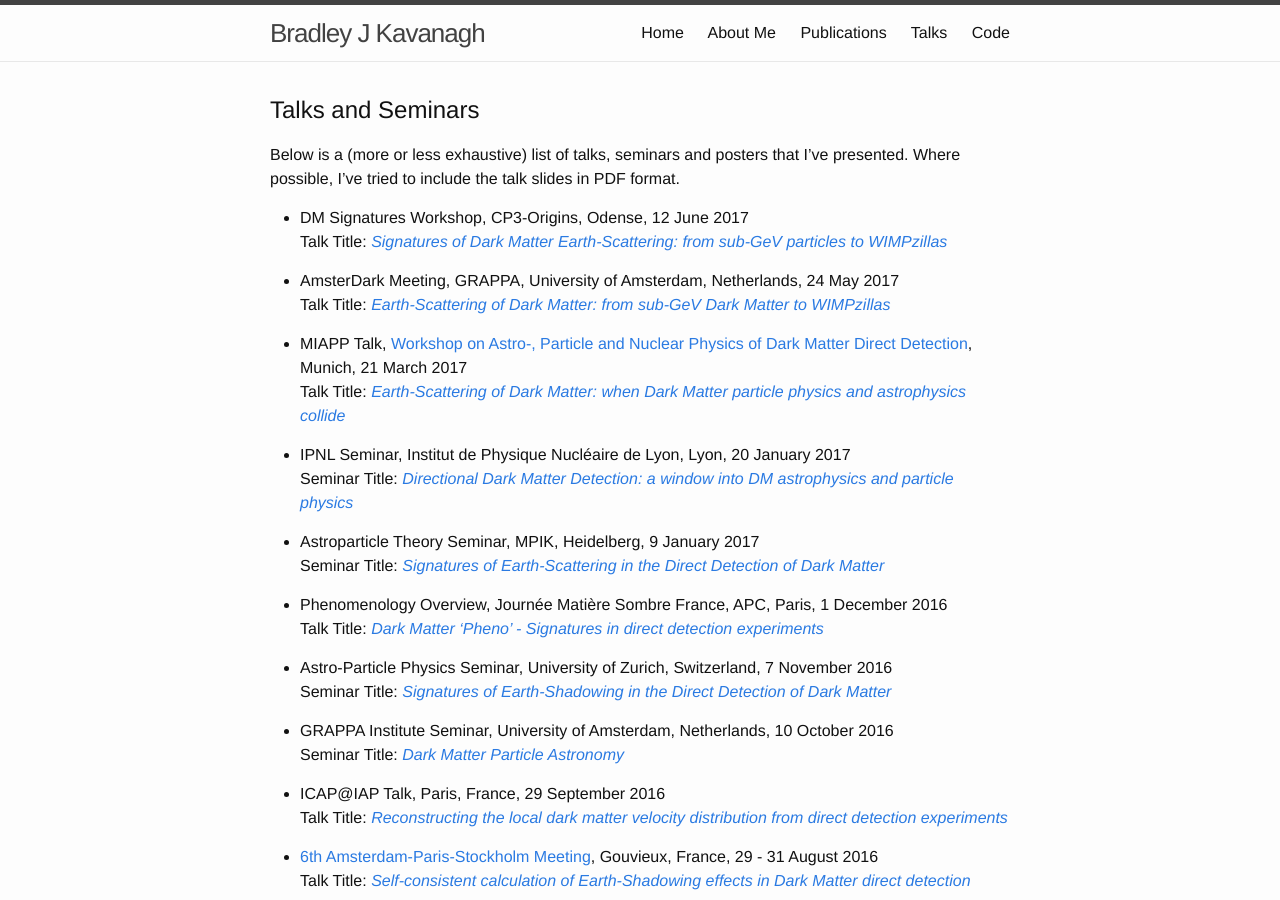
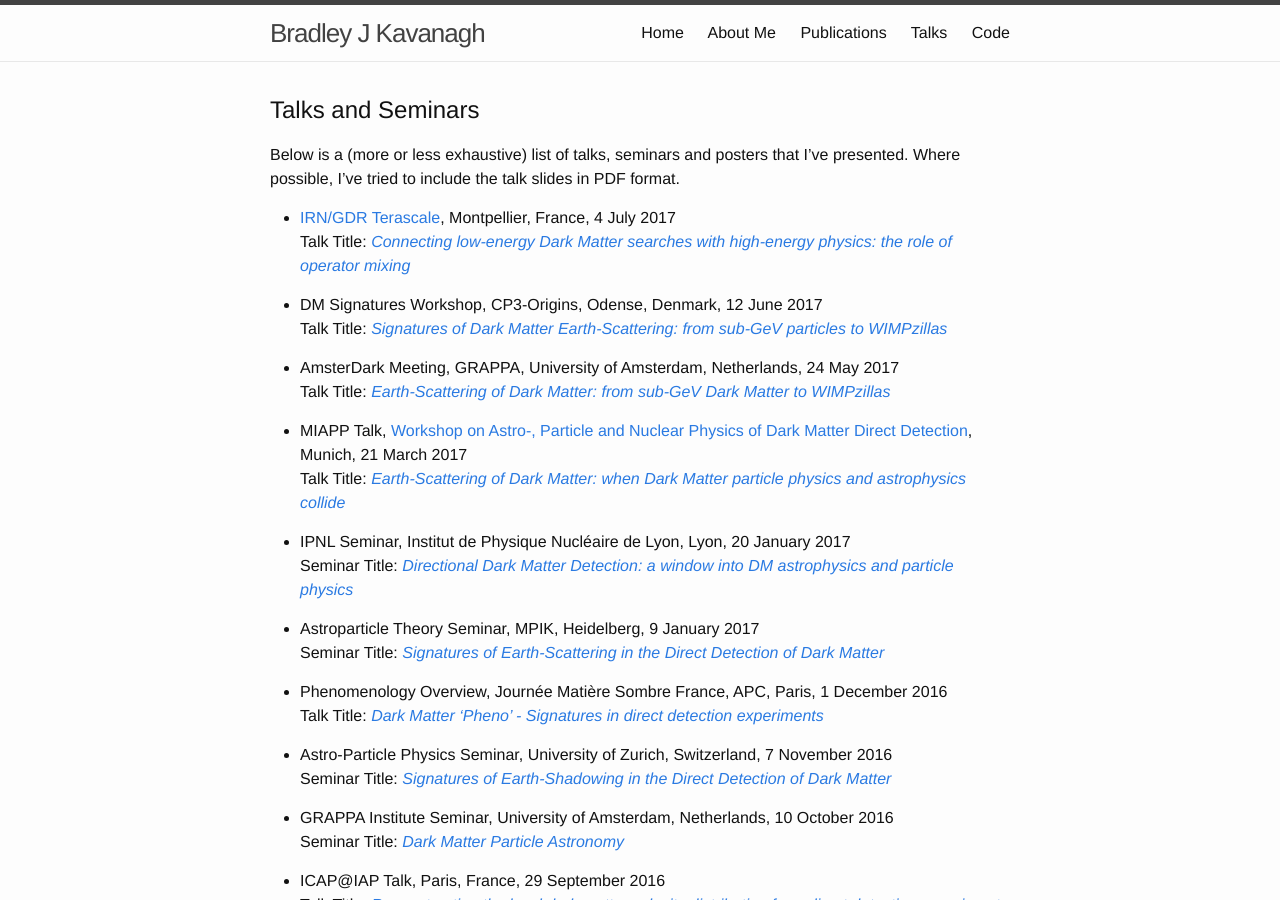
Before and after one commit to bradkav/bradkav.github.io, a Jekyll site: the page built from talks.md, in a window 1280 px wide and 900 px high. Built offline with Jekyll 4.4.1, drawn with Linux system fonts in a browser that asks for light colours.

Commit message:
Added GDR talk

```diff
--- a/talks.md
+++ b/talks.md
@@ -9,7 +9,10 @@ weight: 4
 
 Below is a (more or less exhaustive) list of talks, seminars and posters that I've presented. Where possible, I've tried to include the talk slides in PDF format.
 
-- DM Signatures Workshop, CP3-Origins, Odense, 12 June 2017
+- [IRN/GDR Terascale](https://indico.in2p3.fr/event/14481/), Montpellier, France, 4 July 2017
+Talk Title: [*Connecting low-energy Dark Matter searches with high-energy physics: the role of operator mixing*](/assets/slides/KAVANAGH-IRNterascale2017.pdf)
+
+- DM Signatures Workshop, CP3-Origins, Odense, Denmark, 12 June 2017
 Talk Title: [*Signatures of Dark Matter Earth-Scattering: from sub-GeV particles to WIMPzillas*](/assets/slides/KAVANAGH-DMsignatures.pdf)
 
 - AmsterDark Meeting, GRAPPA, University of Amsterdam, Netherlands, 24 May 2017
```
Also changed, not shown: 1 other file.
